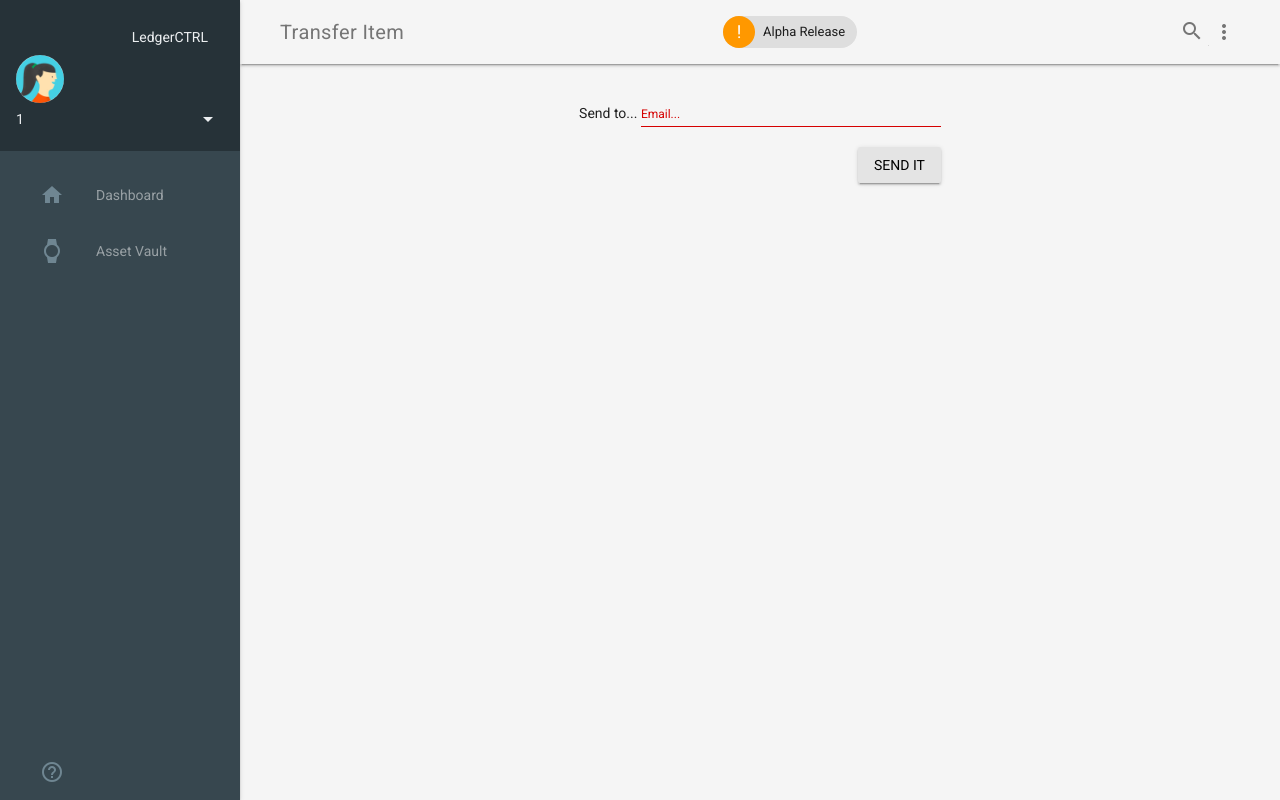
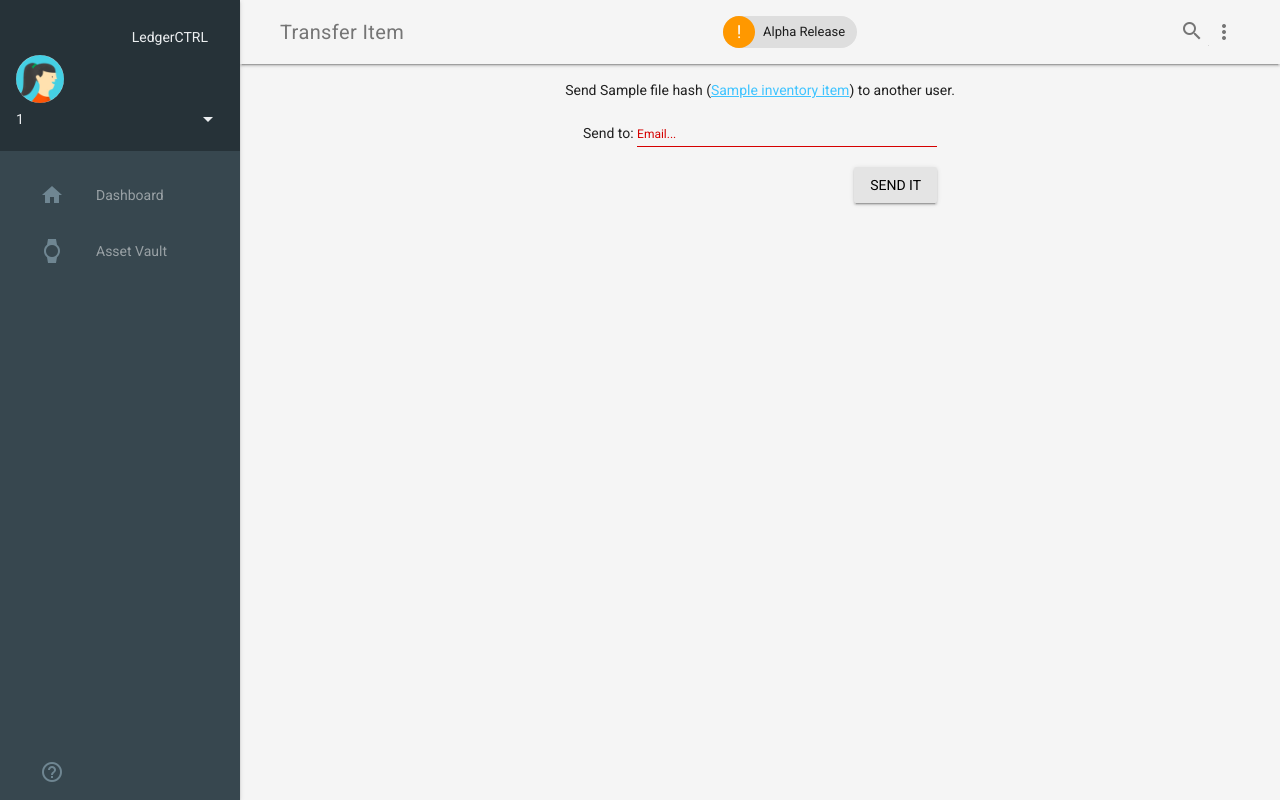
Before and after one commit to BrockSmedley/ledgerCTRL-frontend, a Flask app: page /transfer/1 in a window 1280 px wide. Run offline with Flask 2, Linux system fonts and the light colour scheme; a user stored in the database is signed in; a database or web service that is not in the repository returns one stand-in record (values such as "Sample title"); data that the repository does not hold is empty.

Commit message:
a little more info on the transfer page

```diff
--- a/app/main.py
+++ b/app/main.py
@@ -231,7 +231,8 @@ def scanTag(hash):
 @app.route("/transfer/<itemhash>", methods=["GET"])
 @login_required
 def transfer(itemhash):
-    return render_template("transfer.jinja", title="Transfer Item", itemhash=itemhash, current_user=current_user)
+    item = getItem(itemhash)
+    return render_template("transfer.jinja", title="Transfer Item", itemhash=itemhash, item=item, current_user=current_user)
 
 
 @app.route("/transfer", methods=["POST"])
--- a/app/templates/transfer.jinja
+++ b/app/templates/transfer.jinja
@@ -5,9 +5,10 @@
 
 {% block content %}
     <div class="demo-content login-box">
+        <span>Send {{ item['fileHash']['Name'] }} (<a href="/item/{{ itemhash }}">{{ item['inventoryItem']['name'] }}</a>) to another user.</span>
         <form action="/transfer", method="post">
-            <input type="hidden" id="itemhash" name="itemhash" value="{{itemhash}}">
-            <label for="email">Send to...</label>
+            <input type="hidden" id="itemhash" name="itemhash" value="{{ itemhash }}">
+            <label for="email">Send to: </label>
             <div class="mdl-textfield mdl-js-textfield mdl-textfield--floating-label">
                 <input class="mdl-textfield__input" type="email" id="email" name="email" required>
                 <label class="mdl-textfield__label" for="email">Email...</label>
```
